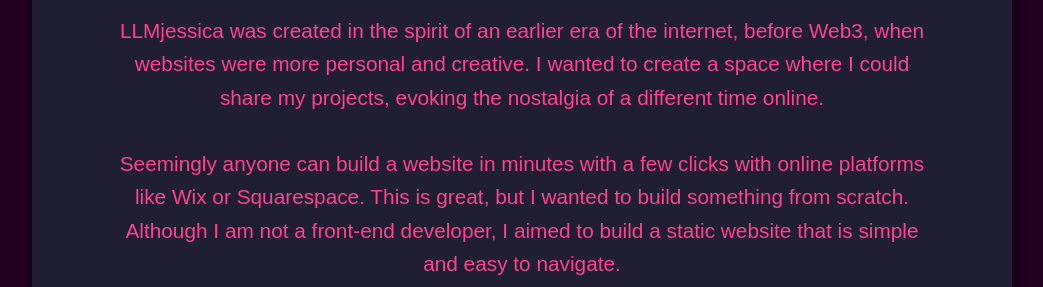
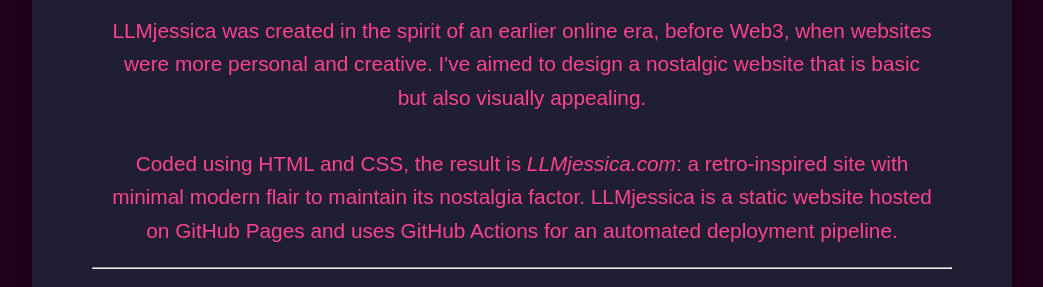
Before and after one commit to witchEverly/llmjessica-info, a plain HTML site: page about_llmjessica.html in a window 1280 px wide. Shown: the part 140-427 px from the top of the page, without its empty margins (118-1161 px from the left). Drawn offline with Linux system fonts and the light colour scheme.

Commit message:
Update info text

```diff
--- a/about_llmjessica.html
+++ b/about_llmjessica.html
@@ -93,15 +93,9 @@
         </header>
         <div class="content">
             <p class="intro">
-                LLMjessica was created in the spirit of an earlier era of the internet, before Web3, when websites were more personal and creative.
-                I wanted to create a space where I could share my projects, evoking the nostalgia of a different time online.
+                LLMjessica was created in the spirit of an earlier online era, before Web3, when websites were more personal and creative. I've aimed to design a nostalgic website that is basic but also visually appealing.
                 <br><br>
-                Seemingly anyone can build a website in minutes with a few clicks with online platforms like Wix or Squarespace.
-                This is great, but I wanted to build something from scratch. Although I am not a front-end developer,
-                I aimed to build a static website that is simple and easy to navigate.
-                <br><br>
-                The result is <i>LLMjessica.com</i>, a retro-inspired site, with minimal modern flair.
-                Coded using HTML and CSS, LMMjessica is a static website hosted on GitHub Pages and utilizes GitHub Actions for an automated deployment pipeline.
+                Coded using HTML and CSS, the result is <i>LLMjessica.com</i>: a retro-inspired site with minimal modern flair to maintain its nostalgia factor. LLMjessica is a static website hosted on GitHub Pages and uses GitHub Actions for an automated deployment pipeline.
             </p>
             <hr>
             <h1>About ✨ Myself</h1>
```
Also changed, not shown: index.html (+4 -0 lines).
